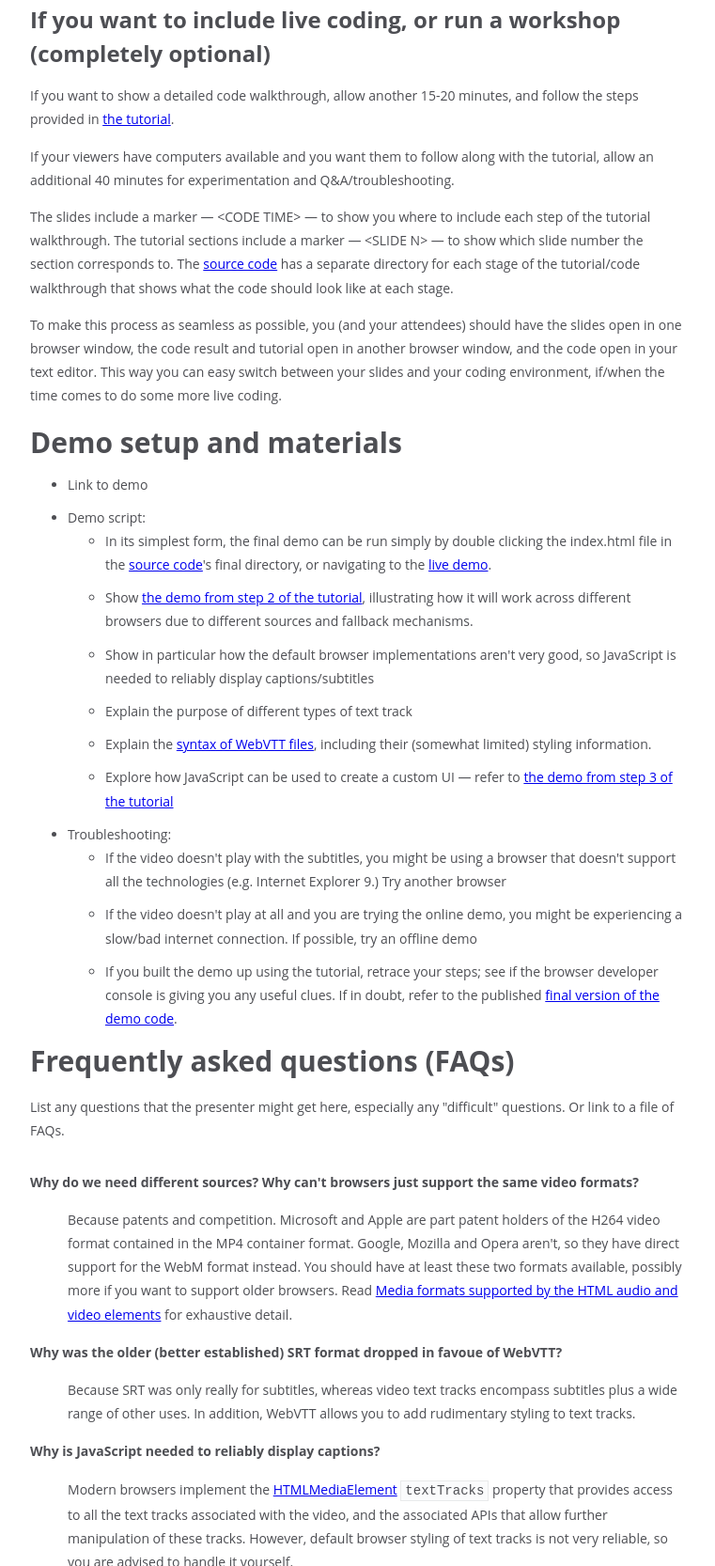
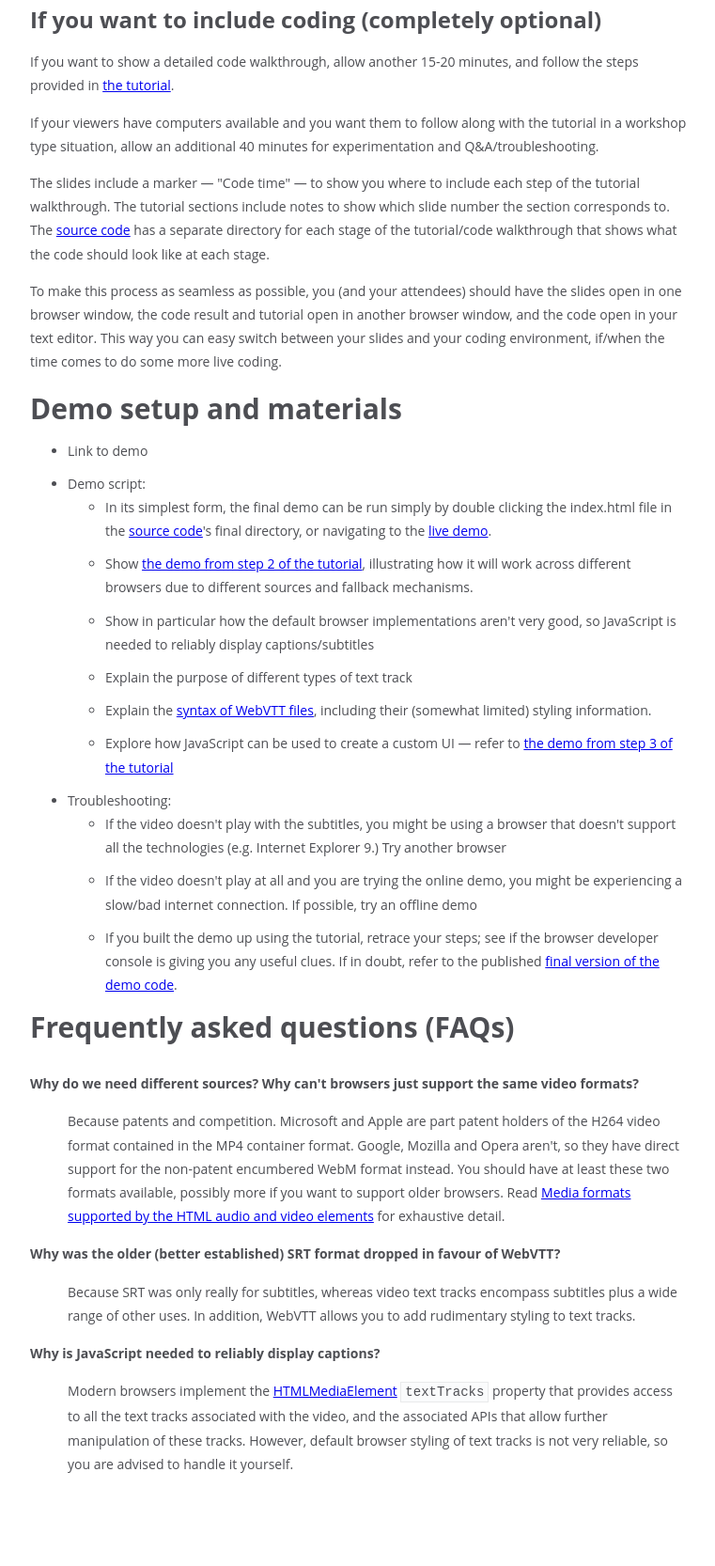
Before and after one commit to chrisdavidmills/html5-captions-and-subtitles-content-kit, a plain HTML site: page index.html in a window 1280 px wide. Shown: the part 1986-3652 px from the top of the page at 94% size, without its empty margins (258-1019 px from the left). After the commit the page ends 3576 px from the top, so only its background shows below. Drawn offline with Linux system fonts and the light colour scheme.

Commit message:
copy editing main index page

```diff
--- a/index.html
+++ b/index.html
@@ -8,6 +8,7 @@
 </head>
 
 <body>
+
 <h1>Working with HTML5 video: Adding captions and subtitles</h1>
 
 <p>In this content kit we'll look at adding captions and subtitles (and other text track types) to HTML5 <code>&lt;video&gt;</code> using the <code>&lt;track&gt;</code> element, and look at support possibilities in legacy browsers.</p>
@@ -25,7 +26,6 @@ Please file any issues you find against <a href="https://github.com/chrisdavidmi
 <p>Content kit v0.9: last significant update 13th April 2015. This content kit is published under the Mozilla Public License, version 2.0.</p>
 
 <h2>Prerequisites for the presenter</h2>
-
 
 <ul>
     <li>A Linux, Windows or Mac OSX computer.</li>
@@ -90,13 +90,13 @@ Please file any issues you find against <a href="https://github.com/chrisdavidmi
 
 <p>Presenting about HTML5 video subtitles and captions is fairly simple — you just need the slides and demo materials, downloaded locally if possible so network connectivity is not a problem. Just running the presentation without a code walkthrough or workshop should take about 45 minutes.</p>
 
-<h3>If you want to include live coding, or run a workshop (completely optional)</h3>
+<h3>If you want to include coding (completely optional)</h3>
 
 <p>If you want to show a detailed code walkthrough, allow another 15-20 minutes, and follow the steps provided in <a href="http://chrisdavidmills.github.io/html5-captions-and-subtitles-content-kit/tutorial/">the tutorial</a>.</p>
 
-<p>If your viewers have computers available and you want them to follow along with the tutorial, allow an additional 40 minutes for experimentation and Q&amp;A/troubleshooting.</p>
+<p>If your viewers have computers available and you want them to follow along with the tutorial in a workshop type situation, allow an additional 40 minutes for experimentation and Q&amp;A/troubleshooting.</p>
 
-<p>The slides include a marker — &lt;CODE TIME&gt; — to show you where to include each step of the tutorial walkthrough. The tutorial sections include a marker — &lt;SLIDE N&gt; — to show which slide number the section corresponds to. The <a href="https://github.com/chrisdavidmills/html5-captions-and-subtitles-content-kit/tree/gh-pages/demo">source code</a> has a separate directory for each stage of the tutorial/code walkthrough that shows what the code should look like at each stage.</p>
+<p>The slides include a marker — "Code time" — to show you where to include each step of the tutorial walkthrough. The tutorial sections include notes to show which slide number the section corresponds to. The <a href="https://github.com/chrisdavidmills/html5-captions-and-subtitles-content-kit/tree/gh-pages/demo">source code</a> has a separate directory for each stage of the tutorial/code walkthrough that shows what the code should look like at each stage.</p>
 
 <p>To make this process as seamless as possible, you (and your attendees) should have the slides open in one browser window, the code result and tutorial open in another browser window, and the code open in your text editor. This way you can easy switch between your slides and your coding environment, if/when the time comes to do some more live coding.</p>
 
@@ -126,14 +126,10 @@ Please file any issues you find against <a href="https://github.com/chrisdavidmi
 
 <h2>Frequently asked questions (FAQs)</h2>
 
-<p>
-List any questions that the presenter might get here, especially any "difficult" questions. Or link to a file of FAQs.
-</p>
-
 <dl>
   <dt>Why do we need different sources? Why can't browsers just support the same video formats?</dt>
-  <dd>Because patents and competition. Microsoft and Apple are part patent holders of the H264 video format contained in the MP4 container format. Google, Mozilla and Opera aren't, so they have direct support for the WebM format instead. You should have at least these two formats available, possibly more if you want to support older browsers. Read <a href="https://developer.mozilla.org/en-US/docs/Web/HTML/Supported_media_formats">Media formats supported by the HTML audio and video elements</a> for exhaustive detail.</dd>
-  <dt>Why was the older (better established) SRT format dropped in favoue of WebVTT?</dt>
+  <dd>Because patents and competition. Microsoft and Apple are part patent holders of the H264 video format contained in the MP4 container format. Google, Mozilla and Opera aren't, so they have direct support for the non-patent encumbered WebM format instead. You should have at least these two formats available, possibly more if you want to support older browsers. Read <a href="https://developer.mozilla.org/en-US/docs/Web/HTML/Supported_media_formats">Media formats supported by the HTML audio and video elements</a> for exhaustive detail.</dd>
+  <dt>Why was the older (better established) SRT format dropped in favour of WebVTT?</dt>
   <dd>Because SRT was only really for subtitles, whereas video text tracks encompass subtitles plus a wide range of other uses. In addition, WebVTT allows you to add rudimentary styling to text tracks.</dd>
   <dt>Why is JavaScript needed to reliably display captions?</dt>
   <dd>Modern browsers implement the <a href="https://developer.mozilla.org/en-US/docs/Web/API/HTMLMediaElement">HTMLMediaElement</a> <code>textTracks</code> property that provides access to all the text tracks associated with the video, and the associated APIs that allow further manipulation of these tracks. However, default browser styling of text tracks is not very reliable, so you are advised to handle it yourself.</dd>
```
